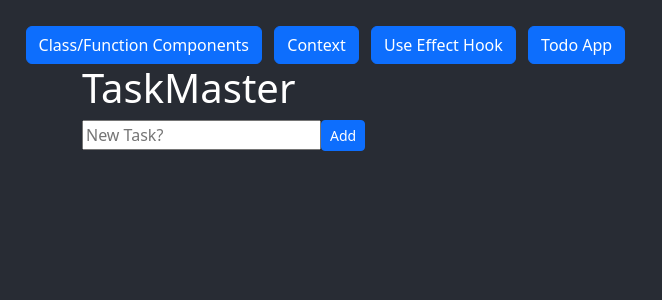
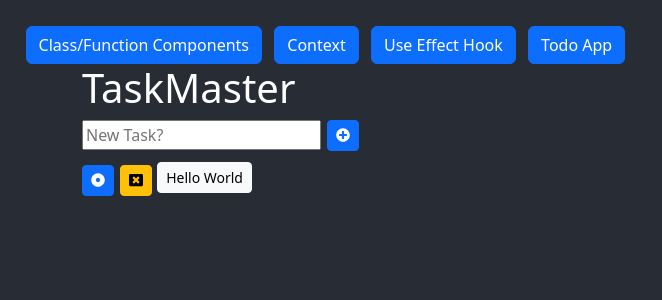
Before and after one commit to PhucNguyenHDW/reactjs-training-2, a React (Create React App) app: page /todo-app in a window 1280 px wide. Shown: the top 300 px of the page, without its empty margins (0-662 px from the left). Built offline with nearby package versions, Linux system fonts and the light colour scheme; data requests are answered from the project's data file.

Commit message:
Add axios, icon, update UI

```diff
--- a/db.json
+++ b/db.json
@@ -1,19 +1,9 @@
 {
     "posts": [
         {
-            "id": 1,
-            "title": "json-server",
-            "author": "typicode"
+            "id": "5e968437-89b1-430c-a6ff-e40fbc45c1c4",
+            "text": "Hello World",
+            "isDone": false
         }
-    ],
-    "comments": [
-        {
-            "id": 1,
-            "body": "some comment",
-            "postId": 1
-        }
-    ],
-    "profile": {
-        "name": "typicode"
-    }
+    ]
 }
--- a/package.json
+++ b/package.json
@@ -10,6 +10,7 @@
     "@types/node": "^16.18.14",
     "@types/react": "^18.0.28",
     "@types/react-dom": "^18.0.11",
+    "axios": "^1.3.4",
     "bootstrap": "^5.2.3",
     "json-server": "^0.17.2",
     "localforage": "^1.10.0",
@@ -17,6 +18,7 @@
     "react": "^18.2.0",
     "react-bootstrap": "^2.7.2",
     "react-dom": "^18.2.0",
+    "react-icons": "^4.8.0",
     "react-redux": "^8.0.5",
     "react-router-dom": "^6.8.2",
     "react-scripts": "5.0.1",
@@ -24,6 +26,7 @@
     "redux-thunk": "^2.4.2",
     "sort-by": "^1.2.0",
     "typescript": "^4.9.5",
+    "uuid": "^9.0.0",
     "web-vitals": "^2.1.4"
   },
   "scripts": {
@@ -53,6 +56,7 @@
   },
   "devDependencies": {
     "@types/react-redux": "^7.1.25",
+    "@types/uuid": "^9.0.1",
     "@typescript-eslint/eslint-plugin": "^5.54.0",
     "@typescript-eslint/parser": "^5.54.0",
     "eslint": "^8.35.0",
--- a/src/components/TodoApp/TodoApp.css
+++ b/src/components/TodoApp/TodoApp.css
@@ -1,3 +1,22 @@
 .container {
-    color: white
+  color: white;
 }
+
+/* margin css here*/
+.mr-0d5p {
+  margin-right: 0.5%;
+}
+.mb-1p {
+  margin-bottom: 1%;
+}
+
+/* icon css here  */
+.btn-fa-icon {
+  margin-bottom: 0.2rem;
+}
+
+/* text note css here */
+.note-text {
+  margin-right: 2%;
+  margin-bottom: 0.5%;
+}
--- a/src/components/TodoApp/TodoApp.jsx
+++ b/src/components/TodoApp/TodoApp.jsx
@@ -1,10 +1,24 @@
-import React, { useState } from 'react'
+import React, { useEffect, useState } from 'react'
 import './TodoApp.css'
 import { Button } from 'react-bootstrap'
+import axios from 'axios'
+import { v4 as uuidv4 } from 'uuid'
+import {
+  FaWindowClose,
+  FaCheck,
+  FaDotCircle,
+  FaPlusCircle
+} from 'react-icons/fa'
 
 const TodoApp = () => {
   const [input, setInput] = useState('')
   const [task, setTask] = useState([])
+
+  useEffect(() => {
+    axios.get('http://localhost:4000/posts').then(({ data }) => {
+      setTask(data)
+    })
+  }, [])
 
   const add = () => {
     if (input === '') return
@@ -12,7 +26,8 @@ const TodoApp = () => {
       ...task,
       {
         text: input,
-        isRead: false
+        isDone: false,
+        id: uuidv4()
       }
     ])
     setInput('')
@@ -26,43 +41,55 @@ const TodoApp = () => {
     const obj = {
       ...task[index]
     }
-    obj.isRead = !obj.isRead
+    obj.isDone = !obj.isDone
     setTask([...task.slice(0, index), obj].concat(task.slice(index + 1)))
   }
 
   return (
     <div className="container">
       <h1 className="heading">TaskMaster</h1>
-      <div className="d-flex align-items-center">
+      <div className="d-flex align-items-center mb-1p">
         <input
           placeholder="New Task?"
-          className="in-text"
+          className="in-text mr-0d5p"
           onChange={(e) => setInput(e.target.value)}
           value={input}
         />
         <Button size="sm" variant="primary" onClick={add}>
-          Add
+          <FaPlusCircle className="btn-fa-icon"></FaPlusCircle>
         </Button>
       </div>
       <div>
         {task.map((item, i) => (
           <div key={i}>
-            <span
-              className="span-map"
-              style={{ textDecoration: item.isRead && 'line-through' }}
+            <Button
+              variant={item.isDone === 'secondary' ? 'primary' : 'primary'}
+              onClick={() => toggleChecked(i)}
+              size="sm"
+              className="mr-0d5p"
+            >
+              {item.isDone ? (
+                <FaCheck className="btn-fa-icon"></FaCheck>
+              ) : (
+                <FaDotCircle className="btn-fa-icon"></FaDotCircle>
+              )}
+            </Button>
+            <Button
+              className="mr-0d5p"
+              onClick={() => remove(i)}
+              size="sm"
+              variant="warning"
+            >
+              <FaWindowClose className="btn-fa-icon" />
+            </Button>
+            <Button
+              className="note-text"
+              style={{ textDecoration: item.isDone && 'line-through' }}
+              size="sm"
+              variant={item.isDone ? 'secondary' : 'light'}
             >
               {item.text}
-            </span>
-            <input
-              className="check"
-              type="checkbox"
-              checked={item.isRead}
-              onClick={() => toggleChecked(i)}
-              readOnly
-            />
-            <button className="delete-btn" onClick={() => remove(i)}>
-              Delete
-            </button>
+            </Button>
           </div>
         ))}
       </div>
```
